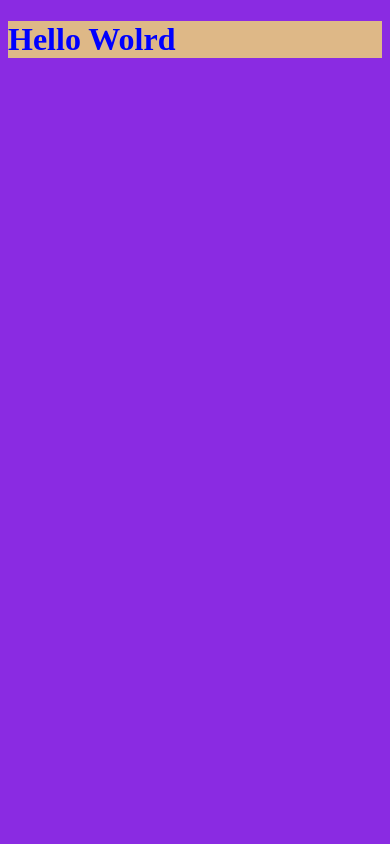
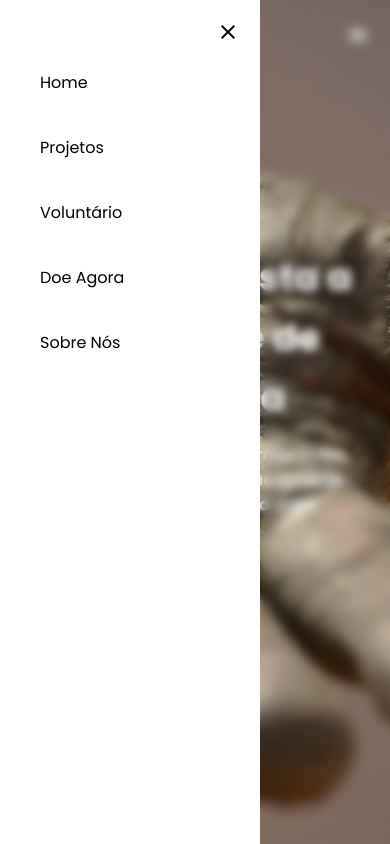
Before and after one commit to Guilherme-bite/Projeto_Ong, a plain HTML site: page OngHopelink/index.html in a window 390 px wide. Drawn offline with nearby package versions, Linux system fonts and the light colour scheme.

Commit message:
Home concluida

```diff
--- a/OngHopelink/css/index.css
+++ b/OngHopelink/css/index.css
@@ -1,8 +1,151 @@
+@import url('https://fonts.googleapis.com/css2?family=Poppins:wght@300;400;500;600;700&display=swap');
 
-h1{
-    color: blue;
-    background-color: burlywood;
+*{
+    margin: 0;
+    padding: 0;
+    box-sizing: border-box;
+    font-family: 'Poppins', sans-serif;
 }
 body{
-    background-color: blueviolet;
+    height: 100vh;
+    background: url("/img/photo_home.jpg");
+    background-position: center;
+    background-size: cover;
+    background-repeat: no-repeat;
 }
+header{
+    position: fixed;
+    top: 0;
+    left: 0;
+    width: 100%;
+    padding: 20px;
+}
+header .navbar{
+    display: flex;
+    align-items: center;
+    justify-content: space-between;
+    max-width: 1200px;
+    margin: 0 auto;
+}
+.navbar .logo{
+    color: #fff;
+    font-size: 2.1rem;
+    font-weight: 600;
+}
+.navbar .logo span{
+    color: #2dc228;
+}
+.navbar .menulink{
+    display: flex;
+    gap: 40px;
+    list-style: none;
+}
+.navbar a{
+    color: #fff;
+    text-decoration: none;
+    transition: 0.2s ease;
+}
+.navbar a:hover{
+    color: #2dc228;
+}
+.section-one{
+    height: 100vh;
+    display: flex;
+    align-items: center;
+    padding: 0 20px;
+}
+.section-one .content{
+    color: #fff;
+    max-width: 1200px;
+    margin: 0 auto;
+    text-align: center;
+}
+.section-one .content h1{
+    font-size: 3rem;
+    max-width: 600px;
+}
+.section-one .content p{
+    font-weight: 600;
+    margin-top: 15px;
+    max-width: 600px;
+}
+.section-one .content button{
+    background: #fff;
+    outline: none;
+    border: none;
+    font-size: 1rem;
+    font-weight: 500;
+    margin-top: 38px;
+    display: block;
+    margin-left: auto;
+    margin-right: auto;
+    padding: 12px 30px;
+    border-radius: 6px;
+    cursor: pointer;
+    transition: 0.2s ease;
+}
+.section-one .content button:hover{
+    color: #fff;
+    background: #2dc228;
+}
+#menu-btn{
+    color: #fff;
+    cursor: pointer;
+    display: none;
+}
+#close-menu-btn{
+    display: none;
+    position: absolute;
+    right: 20px;
+    top: 20px;
+    cursor: pointer;
+}
+@media screen and (max-width: 900px){
+
+    header{
+        padding: 10px 20px;
+    }
+
+    header.mobile-menu::before{
+        content: "";
+        position: fixed;
+        left: 0;
+        top: 0;
+        width: 100%;
+        height: 100%;
+        backdrop-filter: blur(5px);
+    }
+    #close-menu-btn, #menu-btn{
+        display: block;
+    }
+    .navbar .menulink{
+        position: fixed;
+        left: -260px;
+        top: 0;
+        flex-direction: column;
+        width: 260px;
+        height: 100vh;
+        background: #fff;
+        padding: 70px 40px 0;
+        transition: left 0.15s ease;
+    }
+    header.mobile-menu .navbar .menulink{
+        left: 0;
+    }
+    .navbar a{
+        color: #000;
+    }
+    .section-one .content{
+        text-align: center;
+    }
+    .section-one .content :is(h1, p){
+        max-width: 100%;
+    }
+    .section-one .content h1{
+        font-size: 2.3rem;
+        line-height: 60px;
+    }
+    .section-one .content button{
+        padding: 9px 18px;
+    }
+}
--- a/OngHopelink/index.html
+++ b/OngHopelink/index.html
@@ -4,9 +4,34 @@
     <meta charset="UTF-8">
     <meta name="viewport" content="width=device-width, initial-scale=1.0">
     <link rel="stylesheet" href="css/index.css">
-    <title>Document</title>
+    <link rel="stylesheet" href="https://fonts.googleapis.com/css2?family=Material+Symbols+Outlined:opsz,wght,FILL,GRAD@24,400,0,0">
+    <title>HopeLink</title>
 </head>
 <body>
-    <h1>Hello Wolrd</h1>
+    <Header class="mobile-menu">
+        <nav class="navbar">
+        <a href="#" class="logo">HopeLink<span>.</span></a>
+        <ul class="menulink">
+            <span id="close-menu-btn" class="material-symbols-outlined">close</span>
+            <li><a href="#">Home</a></li>
+            <li><a href="#">Projetos</a></li>
+            <li><a href="#">Voluntário</a></li>
+            <li><a href="#">Doe Agora</a></li>
+            <li><a href="#">Sobre Nós</a></li>
+        </ul>
+        <span id="menu-btn" class="material-symbols-outlined">menu</span>
+        </nav>
+    </Header>
+    <section class="section-one">
+        <div class="content">
+            <h1>Sua Ajuda Esta a Um Clique de Distancia</h1>
+            <p>
+                E esse clique pode transformar vidas<br>
+                Com a HopeLink, cada ação conecta esperança e transforma vidas
+            </p>
+            <button>Doe Agora</button>
+        </div>
+    </section>
 </body>
+<script src="js/index.js"></script>
 </html>
--- /dev/null
+++ b/OngHopelink/js/index.js
@@ -0,0 +1,12 @@
+const header = document.querySelector("header")
+const menuBtn = document.querySelector("#menu-btn")
+const closeMenuBtn = document.querySelector("#close-menu-btn")
+
+
+menuBtn.addEventListener("click", () => {
+    header.classList.toggle("mobile-menu");
+});
+
+closeMenuBtn.addEventListener("click", () => {
+   menuBtn.click();
+});
```
Also changed, not shown: OngHopelink/img/photo_home.jpg (added).
